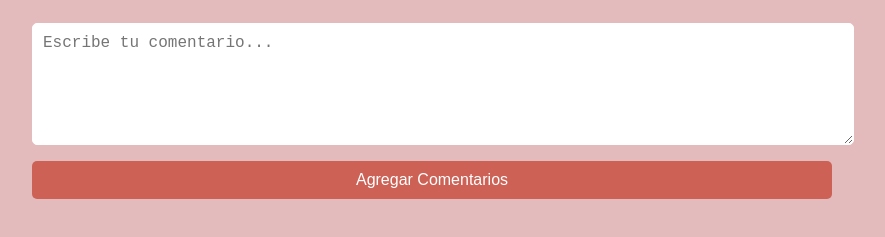
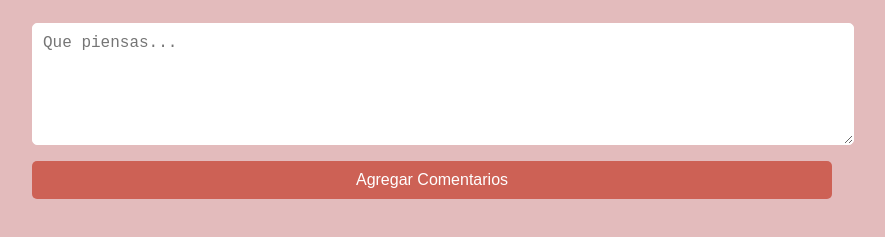
Before and after one commit to DiegoAtlitec/CajaDeComentariosJS, a plain HTML site: page index.html in a window 1280 px wide. Shown: the part 489-726 px from the top of the page, without its empty margins (228-1113 px from the left). Drawn offline with Linux system fonts and the light colour scheme.

Commit message:
mejor frase

```diff
--- a/index.html
+++ b/index.html
@@ -22,7 +22,7 @@
             <div class="container">
                 <h1>Caja de Comentarios</h1>
                 <form id="commentForm">
-                    <textarea id="commentInput" placeholder="Escribe tu comentario..." required></textarea>
+                    <textarea id="commentInput" placeholder="Que piensas..." required></textarea>
                     <button type="submit">Agregar Comentarios</button>
                 </form>
                 <div id="commentsContainer"></div>
```
